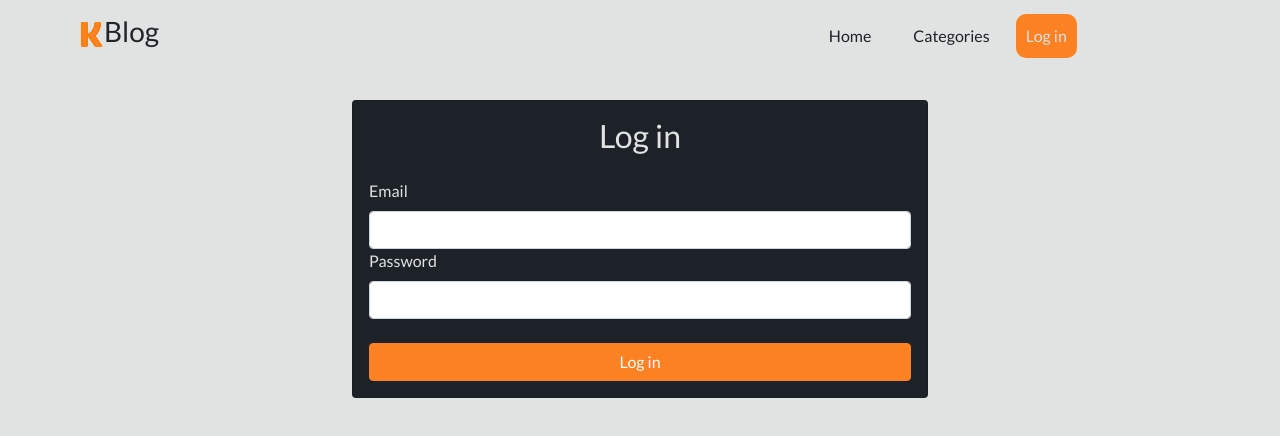
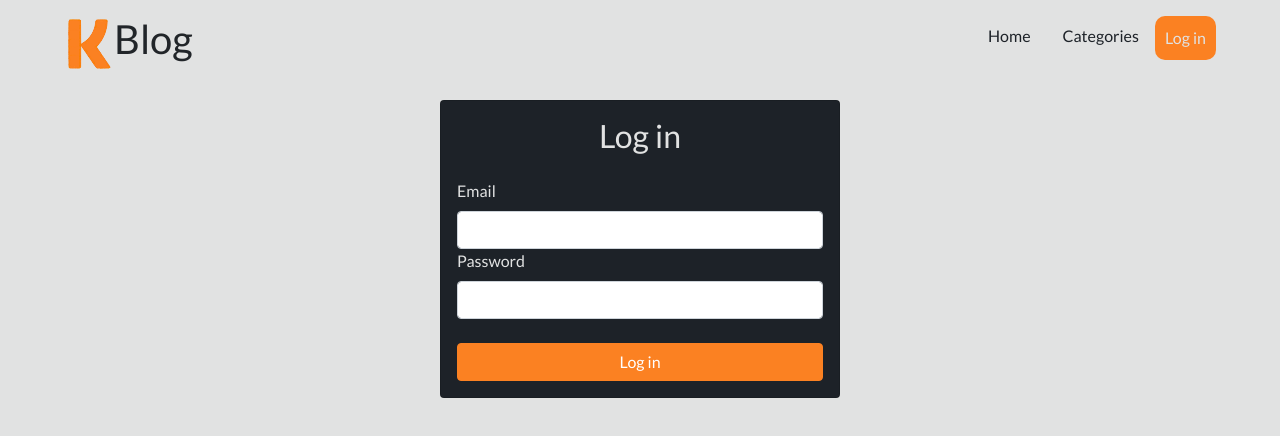
Before and after one commit to KarlGilden/Blog-website, a React (Create React App) app: page /login in a window 1280 px wide. Shown: the top 436 px of the page. Built offline with nearby package versions, Linux system fonts and the light colour scheme; no server answers.

Commit message:
redo styling

```diff
--- a/src/App.css
+++ b/src/App.css
@@ -32,40 +32,38 @@ body{
   color: #1D2228;
 }
 
+.login-card{
+  max-width: 400px;
+}
+
 .nav{
   position: absolute;
+  padding: 0px 5%;
+  width: 100%;
+  background-color: #E1E2E2;
   display: flex;
   justify-content: space-between;
   align-items: center;
-  width: 100%;
-  padding: 0px 5% 0px 5%;
 }
 
 .links{
   display: flex;
-  width: 35%;
-  align-items: center;
 }
 
 .nav-link{
-  text-decoration: none;
   color: #1D2228;
-  margin-right: 10px;
 }
 
 .nav-link:hover{
   color: #FB8122;
-  transition: ease-in-out 0.2s;
-  cursor: pointer;
 }
 
 .logo-wrapper{
   font-size: 1.75em;
-  padding: 15px;
-
+  padding-top: 15px;
 }
 .logo{
-  width: 25px;
+  width: 50px;
 }
 
 .nav-button{
@@ -76,17 +74,12 @@ body{
   padding: 10px;
 }
 
-.nav-button a{
+
+.nav-button:hover{
+  background-color: #df721e;
   color: #E1E2E2;
 }
 
-.nav-button:hover{
-  background-color: #df721e;
-}
-
-.nav-button a:hover{
-  color: #E1E2E2;
-}
 
 .page-wrapper{
   padding: 100px 5%;
@@ -94,15 +87,41 @@ body{
   height: 100vh;
 }
 
+.form-wrapper{
+  padding: 100px 15%;
+  width: 100%;
+  height: 100vh;
+}
+
+.form{
+  display: flex;
+  flex-direction: column;
+}
+
+.cont
+
+.title-input{
+  background-color: transparent;
+  border: none;
+  padding: 10px;
+}
+
+.form textarea{
+  background-color: transparent;
+  height: 200px;
+  border: none;
+}
+
 .post-link{
   text-decoration: none;
 }
 .post{
-  margin: 20px;
+  margin: 20px auto;
   padding: 20px;
-  width: 350px;
-  border-radius: 10px;
+  width: 400px;
+  border-radius: 2px;
   display: inline-block;
+  box-shadow: rgba(0, 0, 0, 0.35) 0px 5px 15px;
 }
 
 .post-icon{
@@ -134,8 +153,10 @@ body{
 }
 
 .latest{
-  display: flex;
-  justify-content: center;
+  margin: 0 auto;
+  width: 85%;
+  display: grid;
+  grid-template-columns: 1fr 1fr;
 }
 
 .submit-btn{
@@ -147,20 +168,23 @@ body{
   background-color: #df711d;
   border-color: #df711d;
 }
+@media only screen and (max-width: 1100px) {
+  .latest{
+    grid-template-columns: 1fr;
+    row-gap: 20px;
+  }
+  .post{
+    width: 100%;
+    height: 100%;
+    margin: 20px 0px;
+  }
+
+}
 
 @media only screen and (max-width: 900px) {
-  .latest{
-    flex-direction: column;
-    align-items: center;
-    justify-content: center;
-  }
 
-  .post{
-    width: 100%;
-    margin: 20px 0px;
-  }
+
   .links{
-    width: 50%;
   }
 
 }
@@ -202,4 +226,15 @@ body{
     justify-content: center;
     padding: 0px 0px;
   }
+  .logo{
+    width: 40px;
+  }
+
+  .post{
+    font-size: 1em;
+  }
+
+  .latest{
+    width: 100%;
+  }
 }
--- a/src/components/Login.js
+++ b/src/components/Login.js
@@ -34,7 +34,7 @@ function Login() {
 
     return (
         <>
-            <Card className="w-100 primary-bg primary-text ">
+            <Card className="w-100 primary-bg primary-text login-card">
                 <Card.Body>
                     <h2 className="text-center mb-4">Log in</h2>
                     {error && <Alert variant="danger">{error}</Alert>}
--- a/src/components/Menubar.js
+++ b/src/components/Menubar.js
@@ -16,59 +16,39 @@ function Menubar() {
     }
     return (
         <>
-        {user ?
+            <div className="nav">
+                <div className="logo-wrapper">
+                    <h1><img className="logo" src={logo} alt="" /><span className="blog-title">Blog</span></h1>
+                </div>
+                <div className="links">
+                    <Link className="nav-link" to="/">Home</Link>
+                    <Link className="nav-link" to="/categories">Categories</Link>
+                    {user && <Link className="nav-link" to="/add-post">New Post</Link>}
+                    {user && <Link onClick={logout} className="nav-button" to="/">Log out</Link>}
+                    {!user && <Link className="nav-button" to="/login">Log in</Link>}
+                </div>
 
-            <div className="nav off-white">
-                <div className="logo-wrapper">
-                    <h3><img className="logo" src={logo} alt="NA" /><span className="blog-title">Blog</span></h3>
-                </div>
-                <div className="links menu-text">
-                    <Link className="nav-link" to="/">Home</Link>
-                    <Link className="nav-link" to="/add-post">New Post</Link>
-                    <Link className="nav-link" to="/categories">Categories</Link>
-                    <Link onClick={logout} className="nav-button" to="/">Log out</Link>
-                </div>
-                {clicked ?
+                {clicked &&
                         <div className="small-links menu-text">
                             <Link className="nav-link" to="/">Home</Link>
-                            <Link className="nav-link" to="/add-post">New Post</Link>
                             <Link className="nav-link" to="/categories">Categories</Link>
-                            <Link onClick={logout} className="nav-button" to="/">Log out</Link>
+                            {user && <Link className="nav-link" to="/add-post">New Post</Link>}
+                            {user && <Link onClick={logout} className="nav-button" to="/">Log out</Link>}
+                            {!user && <Link className="nav-button" to="/login">Log in</Link>}
                         </div>
-                    :
-                    <></>
                 }
-                <div className="navbars" onClick={()=>{setClicked(!clicked)}}onClick={()=>{setClicked(!clicked)}}>
+                <div className="navbars" onClick={()=>{setClicked(!clicked)}}>
                     <FaBars />
                 </div>
 
+
             </div>
 
-        :
-        <div className="nav off-white">
-            <div className="logo-wrapper">
-                <h3><img className="logo" src={logo} alt="NA" /><span className="blog-title">Blog</span></h3>
-            </div>
-            <div className="links menu-text">
-                <Link className="nav-link" to="/">Home</Link>
-                <Link className="nav-link" to="/categories">Categories</Link>
-                <Link className="nav-button" to="/login">Log in</Link>
-            </div>
-            {clicked ?
-                <div className="small-links menu-text">
-                    <Link className="nav-link" to="/">Home</Link>
-                    <Link className="nav-link" to="/categories">Categories</Link>
-                    <Link className="nav-button" to="/login">Log in</Link>
-                </div>
-                    :
-                    <></>
-                }
-            <div className="navbars" onClick={()=>{setClicked(!clicked)}}>
-                <FaBars />
-            </div>
-        </div>
 
-        }
+
+
+
+
         </>
     )
 }
--- a/src/components/Post.js
+++ b/src/components/Post.js
@@ -1,8 +1,9 @@
 import React from 'react'
-
+import {Link, useNavigate} from 'react-router-dom'
 function Post(props) {
+    const navigate = useNavigate()
     return (
-        <div className="post secondary-text off-white">
+        <div onClick={()=>{navigate(`/post/${props.id}`)}} className="post primary-text primary-bg">
             <h1>{props.title}</h1>
             <small>{props.date}</small>
             <p>{props.content}</p>
--- a/src/components/Tag.js
+++ b/src/components/Tag.js
@@ -2,7 +2,7 @@ import React from 'react'
 
 function Tag(props) {
     return (
-        <div className="tag primary-text">
+        <div className="tag secondary-text">
             <small>{props.text}</small>
         </div>
     )
--- a/src/pages/AddPostPage.js
+++ b/src/pages/AddPostPage.js
@@ -18,12 +18,13 @@ function AddPostPage() {
     }
 
     return (
-        <div className="page-wrapper">
+        <div className="form-wrapper">
             <div className="content">
                 <div><AiOutlineArrowLeft className="back-arrow" onClick={() => navigate(-1)}/></div>
                 <hr className="separator" />
                 <div className="form">
                     <input
+                    className="title-input"
                     placeholder="Title"
                     type="text"
                     onChange={(e)=>{
--- a/src/pages/EditPage.js
+++ b/src/pages/EditPage.js
@@ -45,7 +45,7 @@ function EditPage() {
     }
 
     return (
-        <div className="page-wrapper">
+        <div className="form-wrapper">
             {loading ?
             <div className="content">
                 <div className="header">
--- a/src/pages/HomePage.js
+++ b/src/pages/HomePage.js
@@ -25,7 +25,7 @@ function HomePage() {
     }
 
     return (
-        <div className="page-wrapper primary-bg">
+        <div className="page-wrapper off-white">
         {loading ?
         <div className="content">
             <Tag text={"Latest Posts"}/>
@@ -38,7 +38,7 @@ function HomePage() {
                         if(posts[0] == "No posts yet!"){
                             return <p>No posts yet!</p>
                         }else{
-                            return <Link className="post-link" to={`/post/${post.id}`}><Post title={post.title} content={post.content.slice(0, 50) + "..."} date={post.timeCreated}/></Link>
+                            return <Post key={post.id} id={post.id} title={post.title.slice(0, 25) + "..."} content={post.content.slice(0, 50) + "..."} date={post.timeCreated}/>
                         }
                     })}
                 </div>
```
